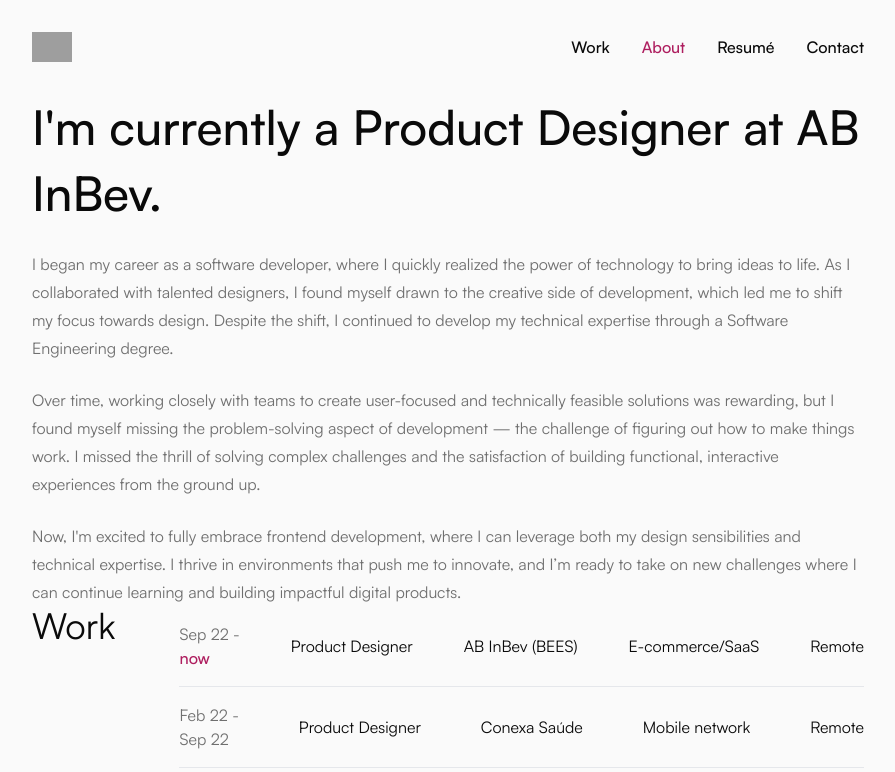
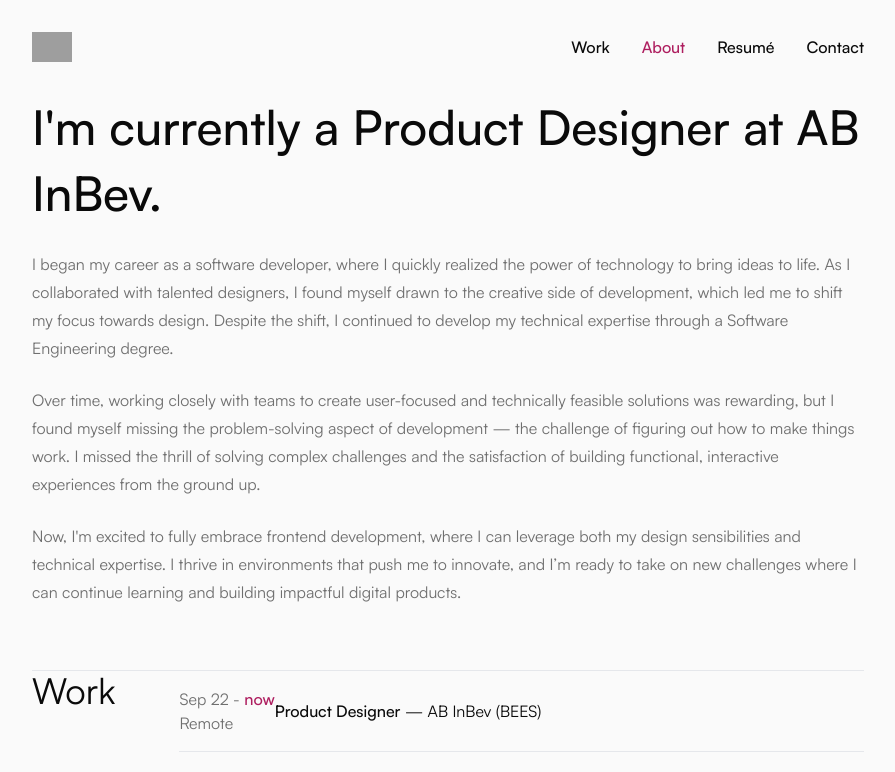
Before and after one commit to luccaromaniello/portfolio, a Next.js app: page /about in a window 1280 px wide. Shown: the top 772 px of the page, without its empty margins (192-1087 px from the left). Built offline with nearby package versions, Linux system fonts and the light colour scheme; grey boxes are pictures that could not be loaded.

Commit message:
Changes location style of work items

```diff
--- a/src/app/about/page.tsx
+++ b/src/app/about/page.tsx
@@ -2,7 +2,7 @@ import WorkItem from "@/components/WorkItem";
 
 const About = () => {
   return (
-    <>
+    <div className="flex flex-col gap-16">
       <div className="flex flex-col gap-6 text-base/7">
         <h1 className="text-3xl sm:text-5xl leading-tight sm:leading-snug font-medium">I&apos;m currently a Product Designer at AB InBev.</h1>
         <div className="flex flex-col gap-6 text-content-secondary">
@@ -11,7 +11,7 @@ const About = () => {
           <p>Now, I&apos;m excited to fully embrace frontend development, where I can leverage both my design sensibilities and technical expertise. I thrive in environments that push me to innovate, and I’m ready to take on new challenges where I can continue learning and building impactful digital products.</p>
         </div>
       </div>
-      <div className="flex flex-row sm:gap-16">
+      <div className="flex flex-row sm:gap-16 border-t">
         <h2 className="sm:text-4xl">Work</h2>
         <div className="flex flex-col w-full">
           <WorkItem startDate="Sep 22" role="Product Designer" company="AB InBev (BEES)" sector="E-commerce/SaaS" location="Remote" current/>
@@ -21,7 +21,7 @@ const About = () => {
           <WorkItem startDate="Apr 19" endDate="Jul 20" role="Full Stack Developer" company="dti digital" sector="Car rental" location="Belo Horizonte, Brazil" current={false}/>
         </div>
       </div>
-    </>
+    </div>
   )
 };
 
--- a/src/components/WorkItem/index.tsx
+++ b/src/components/WorkItem/index.tsx
@@ -10,14 +10,13 @@ interface WorkItemProps {
 
 const WorkItem = ({ startDate, endDate, role, company, sector, location, current }: WorkItemProps) => {
   return (
-    <div className={`flex flex-row w-full justify-items-start justify-between items-center py-4 ${!current ? 'border-t': ''}`}>
-      <p className="text-content-secondary">
-        {startDate} - {current ? <p className="text-primary-main font-medium">now</p> : <p>{endDate}</p>}
-      </p>
-      <p>{role}</p>
-      <p>{company}</p>
-      <p>{sector}</p>
-      <p>{location}</p>
+    <div className={`flex flex-row w-full justify-between items-center py-4 ${!current ? 'border-t': ''}`}>
+      <div className="flex flex-col text-content-secondary w-full max-w-fit">
+        <p>{startDate} - {current ? <span className="text-primary-main font-medium">now</span> : <span>{endDate}</span>}</p>
+        <p>{location}</p>
+      </div>
+      <p className="w-full"><span className="font-medium">{role}</span> — <span>{company}</span></p>
+      {/* <p className="border">{sector}</p> */}
     </div>
   )
 };
```
